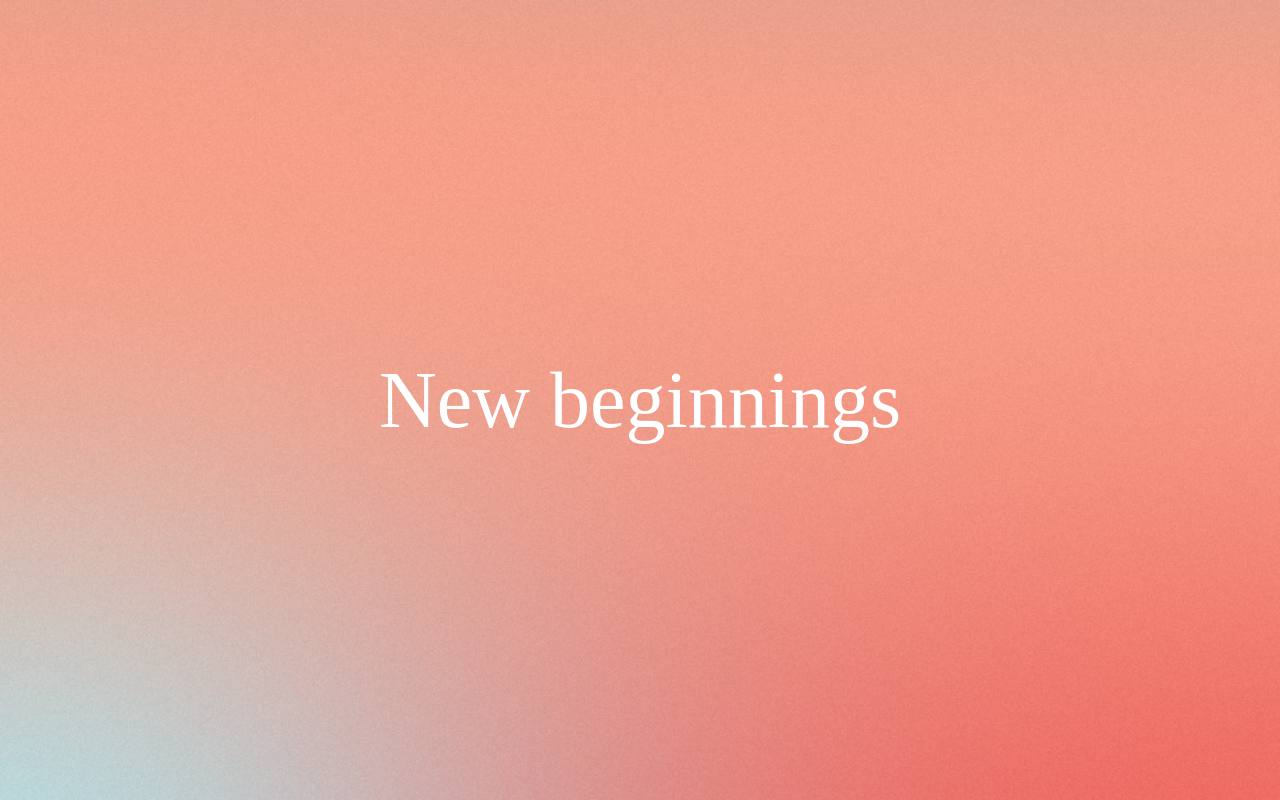
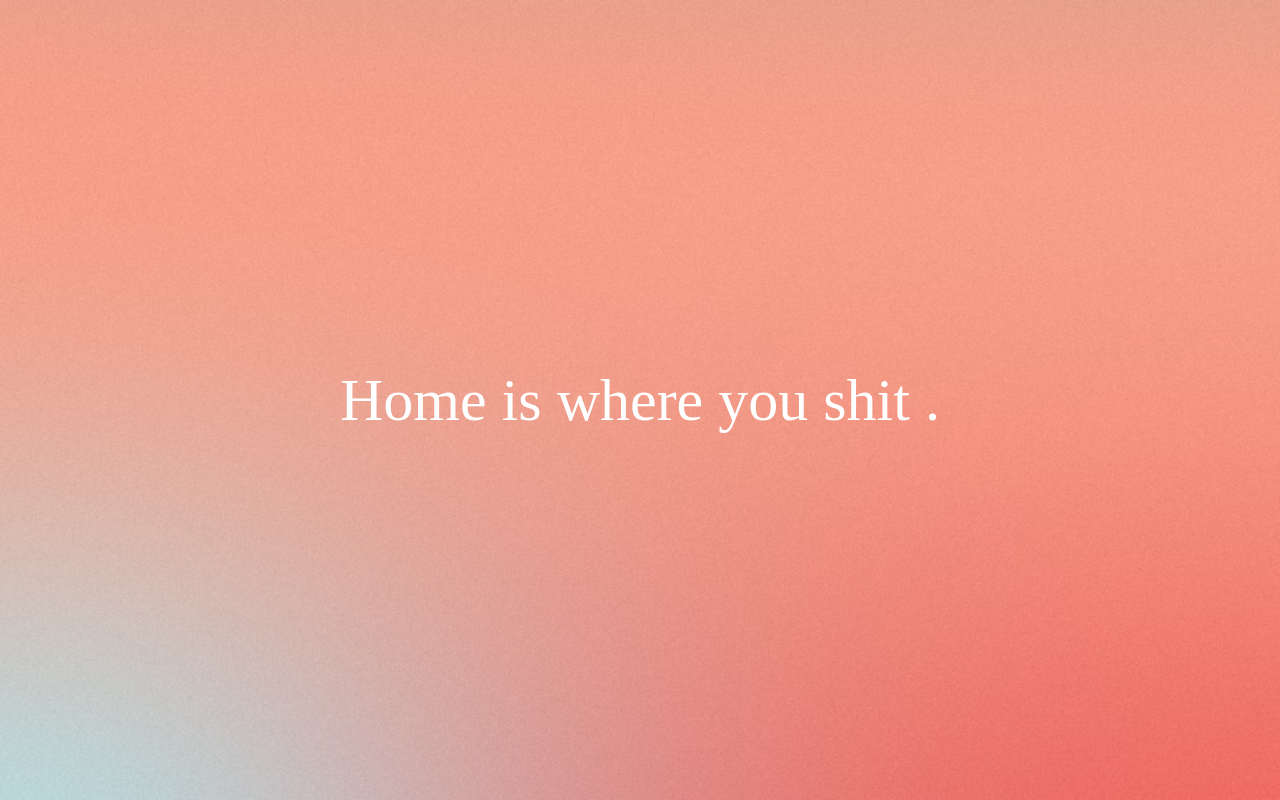
Before and after one commit to Deltaximity/noem-1, a plain HTML site: page index.html in a window 1280 px wide. Drawn offline with Linux system fonts and the light colour scheme; a web font is replaced by a local one.

Commit message:
Motivational quote

```diff
--- a/index.html
+++ b/index.html
@@ -22,12 +22,12 @@
 
         p {
             font-family: 'Ballet';
-            font-size: 80px;
+            font-size: 60px;
             color: #fff;
         }
     </style>
 </head>
 <body>
-    <p>New beginnings</p>
+    <p>Home is where you shit  .</p>
 </body>
 </html>
```
